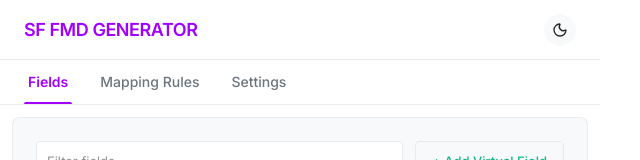
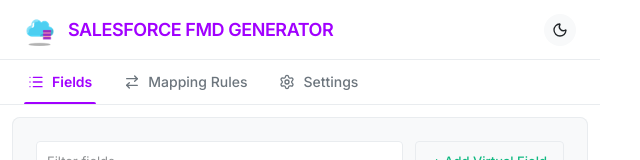
Before and after one commit to Ashuuniyal12/SFToFMDConvertorExtension, a React (Vite) app: page / in a window 1280 px wide. Shown: the top 160 px of the page, without its empty margins (0-640 px from the left). Built offline with nearby package versions, Linux system fonts and the light colour scheme; no server answers.

Commit message:
style: Add icons to Header and Tabs

```diff
--- a/src/components/Header.tsx
+++ b/src/components/Header.tsx
@@ -9,8 +9,9 @@
 export const Header: React.FC<HeaderProps> = ({ theme, toggleTheme }) => {
     return (
         <header className="flex justify-between items-center px-6 py-4 bg-white dark:bg-surface-dark border-b border-border dark:border-border-dark flex-shrink-0 box-border h-[60px]">
-            <div className="flex items-center">
-                <h1 className="text-lg font-bold m-0 text-primary uppercase tracking-tight">SF FMD Generator</h1>
+            <div className="flex items-center gap-3">
+                <img src="assets/icon48.png" alt="Logo" className="w-8 h-8" />
+                <h1 className="text-lg font-bold m-0 text-primary uppercase tracking-tight">Salesforce FMD Generator</h1>
             </div>
             <div
                 className="cursor-pointer p-2 rounded-full transition-all duration-200 bg-surface dark:bg-[#2D2D2D] hover:bg-border dark:hover:bg-[#3D3D3D] w-8 h-8 flex items-center justify-center text-text-primary dark:text-text-dark-primary"
--- a/src/components/Tabs.tsx
+++ b/src/components/Tabs.tsx
@@ -1,4 +1,5 @@
 import React from 'react';
+import { List, ArrowRightLeft, Settings } from 'lucide-react';
 
 interface TabsProps {
     activeTab: string;
@@ -7,9 +8,9 @@
 
 export const Tabs: React.FC<TabsProps> = ({ activeTab, setActiveTab }) => {
     const tabs = [
-        { id: 'fields', label: 'Fields' },
-        { id: 'mapping', label: 'Mapping Rules' },
-        { id: 'settings', label: 'Settings' }
+        { id: 'fields', label: 'Fields', icon: List },
+        { id: 'mapping', label: 'Mapping Rules', icon: ArrowRightLeft },
+        { id: 'settings', label: 'Settings', icon: Settings }
     ];
 
     return (
@@ -18,13 +19,14 @@
                 <button
                     key={tab.id}
                     className={`
-            px-1 py-3 bg-transparent border-none text-sm font-medium cursor-pointer relative transition-colors duration-200
+            flex items-center gap-2 px-1 py-3 bg-transparent border-none text-sm font-medium cursor-pointer relative transition-colors duration-200
             ${activeTab === tab.id
                             ? 'text-primary font-semibold after:content-[""] after:absolute after:bottom-0 after:left-0 after:w-full after:h-[2px] after:bg-primary after:rounded-t'
                             : 'text-text-secondary dark:text-text-dark-secondary hover:text-primary dark:hover:text-primary'}
           `}
                     onClick={() => setActiveTab(tab.id)}
                 >
+                    <tab.icon size={16} />
                     {tab.label}
                 </button>
             ))}
```
